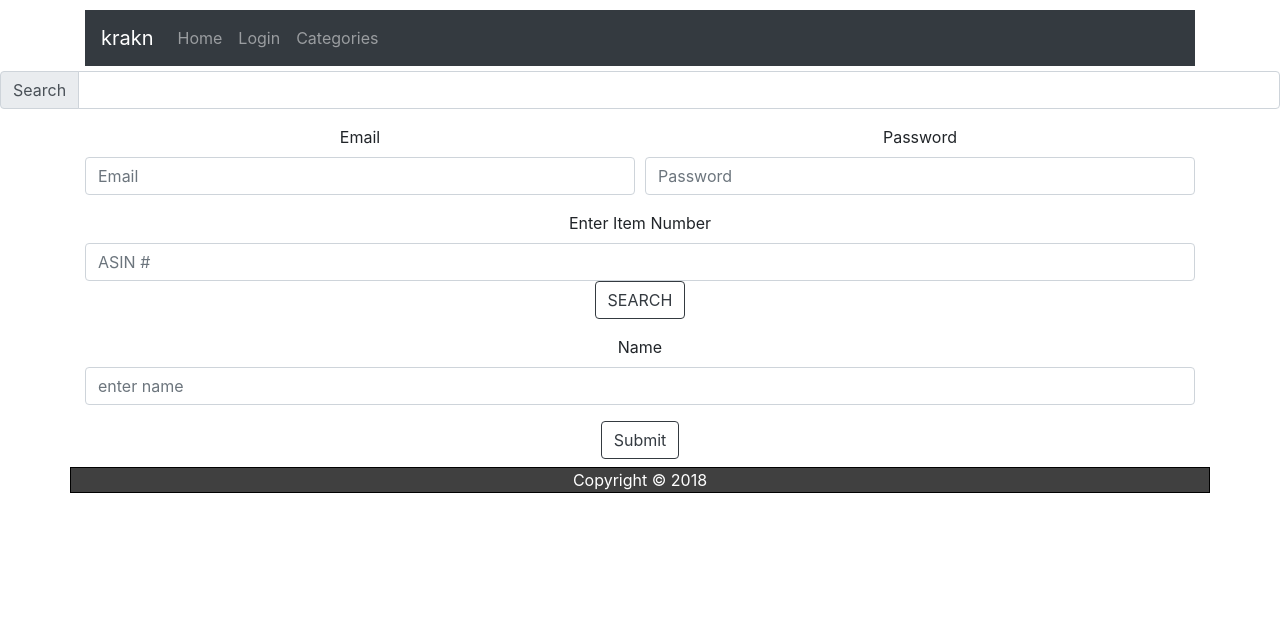
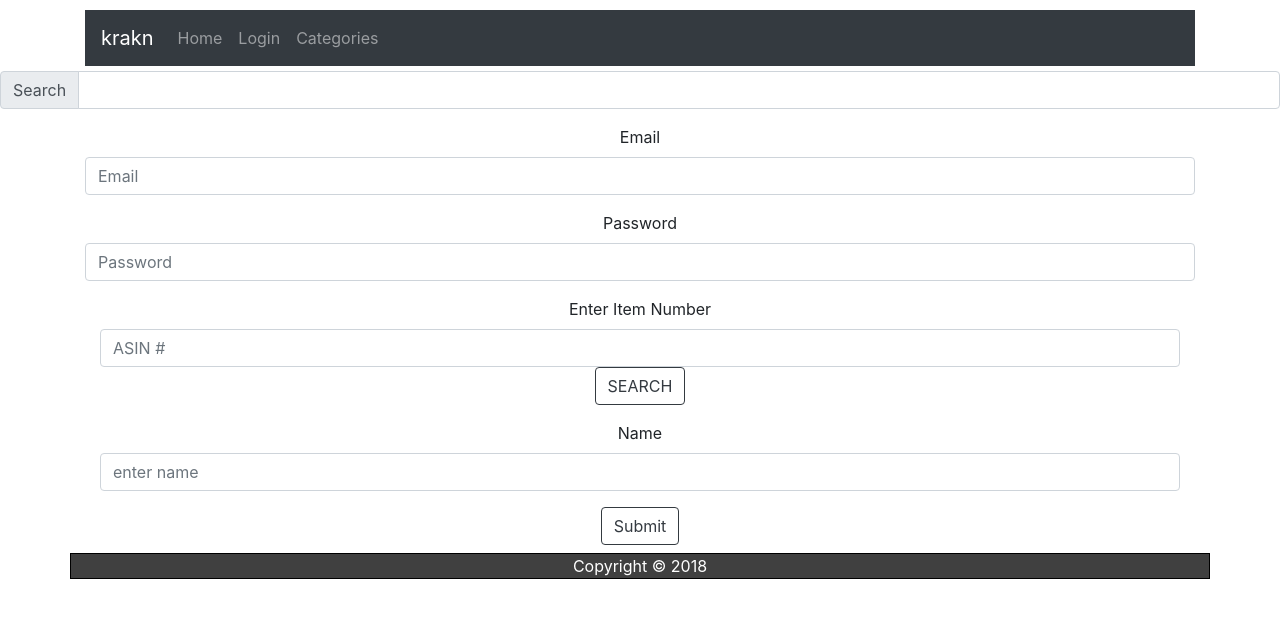
Before and after one commit to bryantwofourtwo/akrakn, a React (Create React App) app in the folder abkrakn/: page / in a window 1280 px wide. Shown: the top 618 px of the page. Built offline with nearby package versions, Linux system fonts and the light colour scheme.

Commit message:
fixed some css on EnterInfo

```diff
--- a/abkrakn/src/components/EnterInfo/EnterInfo.js
+++ b/abkrakn/src/components/EnterInfo/EnterInfo.js
@@ -30,21 +30,21 @@ class EnterInfo extends Component {
     <div className="container" id="enterInfo">
         <form>
             <div className="form-row">
-                <div className="form-group col-md-6">
+                <div className="form-group col-md-12">
                     <label>Email</label>
                     <input type="email" className="form-control" name="inputEmail4" value={this.state.inputEmail4} placeholder="Email" onChange={this.handleChange}/>
                 </div>
-                <div className="form-group col-md-6">
+                <div className="form-group col-md-12">
                     <label>Password</label>
                     <input type="password" className="form-control" name="inputPassword4" value={this.state.inputPassword4}  onChange={this.handleChange} placeholder="Password" />
                 </div>
             </div>
-                <div className="form-group">
+                <div className="form-group col-md-12">
                     <label>Enter Item Number</label>
                     <input type="text" className="form-control" name="inputItemNumber" value={this.state.inputItemNumber}  onChange={this.handleChange} placeholder="ASIN #" />
                     <button className="btn btn-outline-dark" onClick={this.handleClick}><span>SEARCH</span></button>
                 </div>
-                <div className="form-group">
+                <div className="form-group col-md-12">
                     <label>Name</label>
                     <input type="text" className="form-control" name="inputName" value={this.state.inputName}placeholder="enter name" />
                 </div>
```
